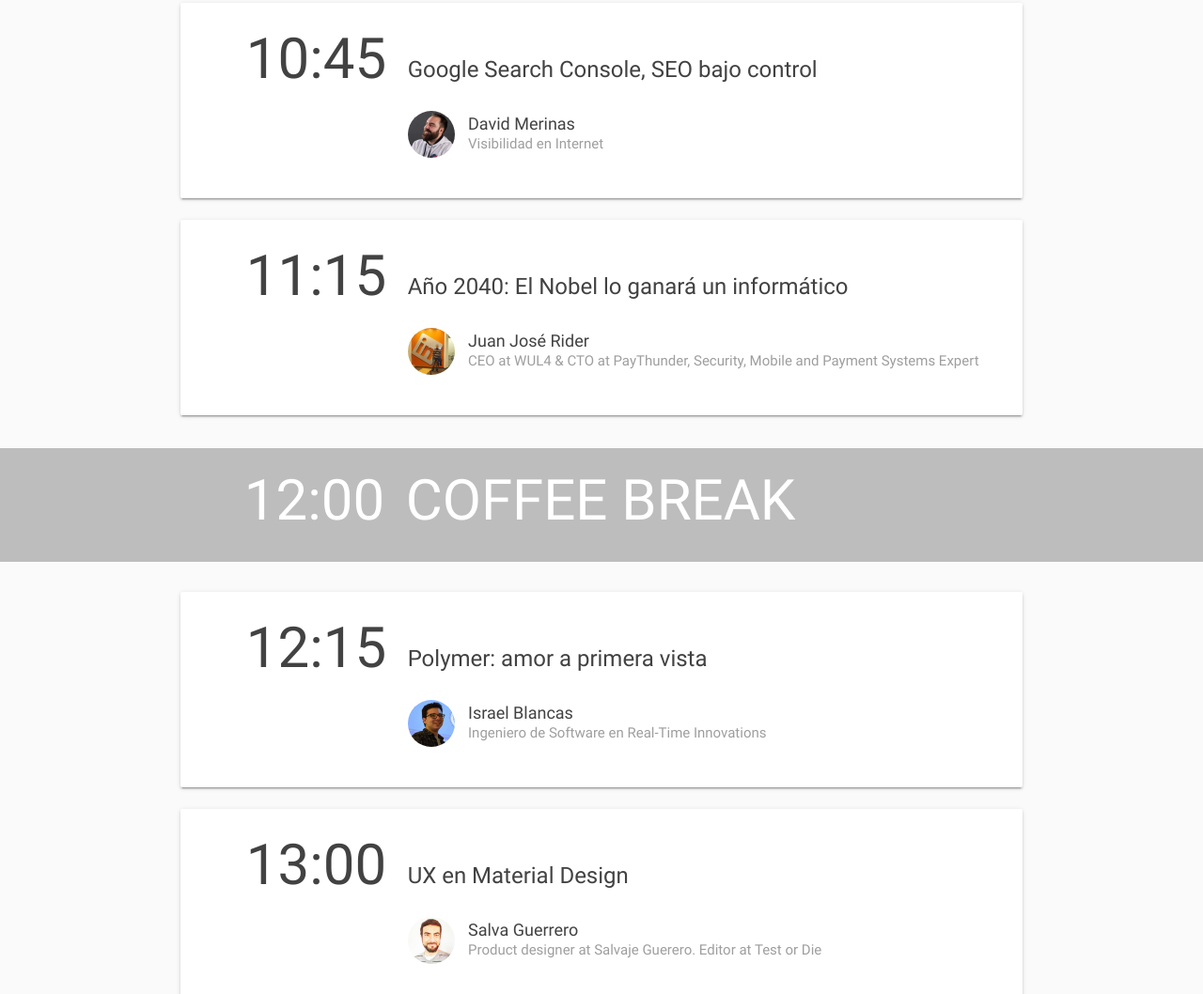
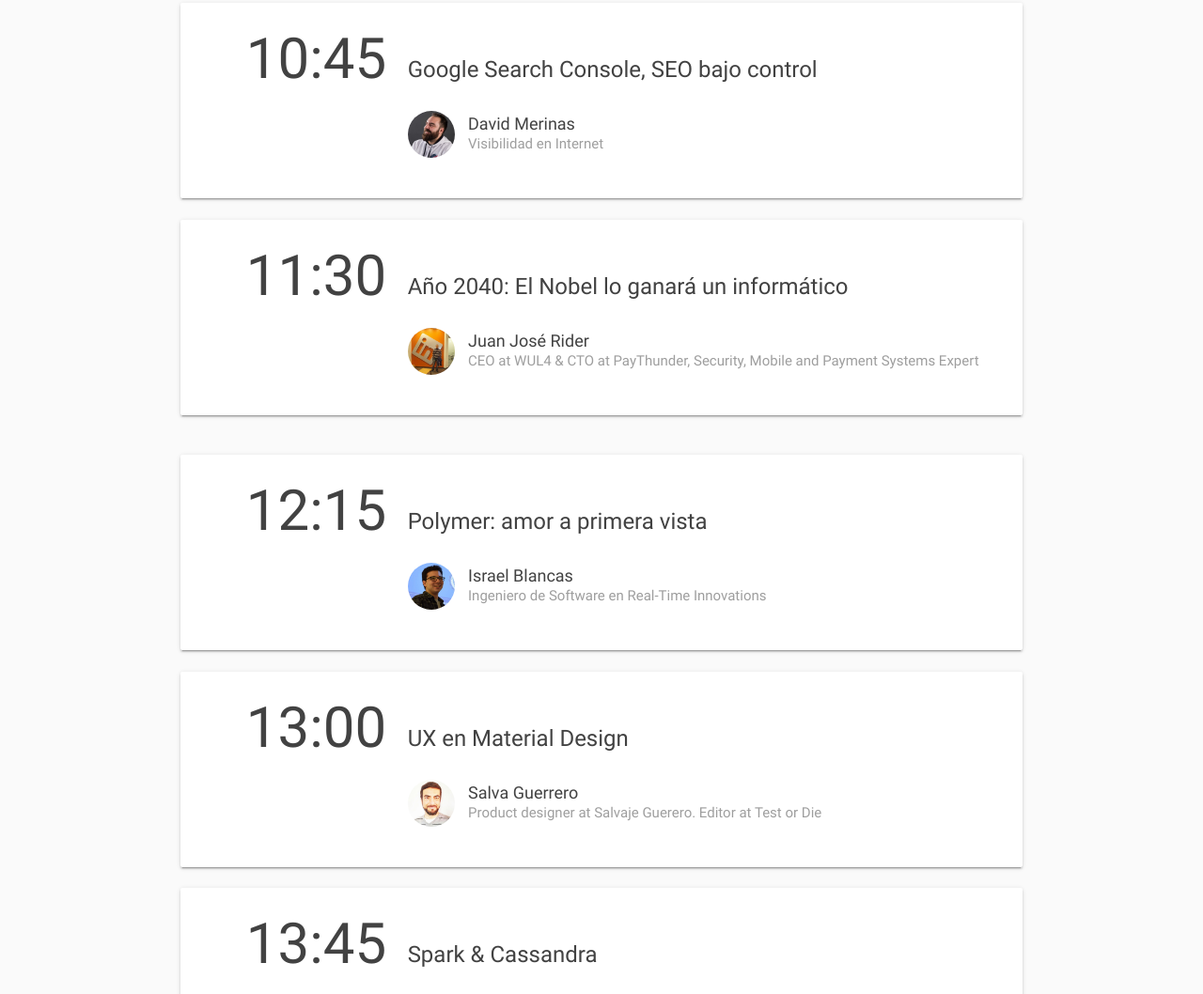
Before and after one commit to GDGCordoba/devfest, a website: page index.html in a window 1280 px wide. Shown: the part 2267-3325 px from the top of the page at 94% size. Drawn offline with nearby package versions, Linux system fonts and the light colour scheme; some packages are replaced by stand-ins of ours.

Commit message:
Changing schedule

```diff
--- a/index.html
+++ b/index.html
@@ -285,7 +285,7 @@
                                 <div class="card-content">
                                     <div class="row dt-row dt-program-item">
                                         <div class="col s3 dt-program-hour grey-text text-darken-3">
-                                            11:15
+                                            11:30
                                         </div>
                                         <div class="col s9 dt-program-title grey-text text-darken-3">
                                             Año 2040: El Nobel lo ganará un informático
@@ -309,18 +309,6 @@
                                         </div>
                                     </div>
                                 </div>
-                            </div>
-                        </div>
-                    </div>
-                </div>
-                <div class="grey lighten-1">
-                    <div class="container dt-program-break-container">
-                        <div class="row dt-row">
-                            <div class="col s3 white-text dt-program-hour">
-                                12:00
-                            </div>
-                            <div class="col s9 white-text dt-program-break-title">
-                                COFFEE BREAK
                             </div>
                         </div>
                     </div>
```
